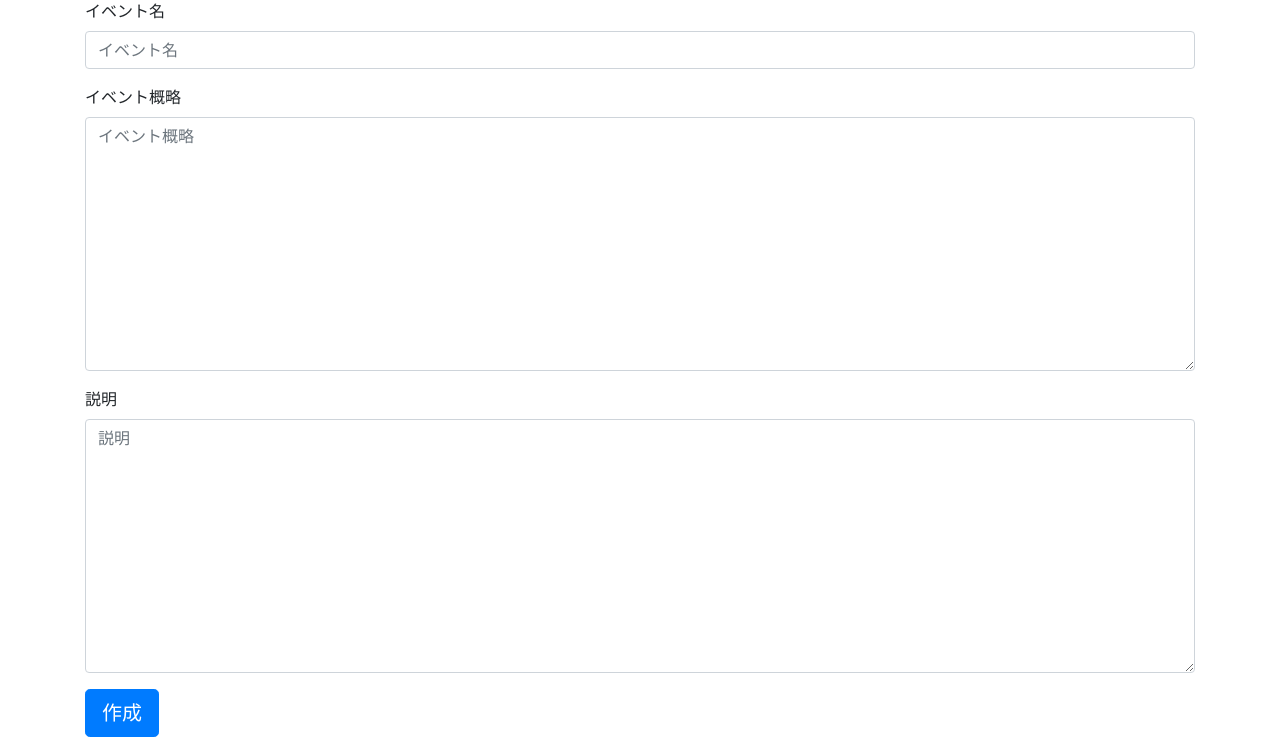
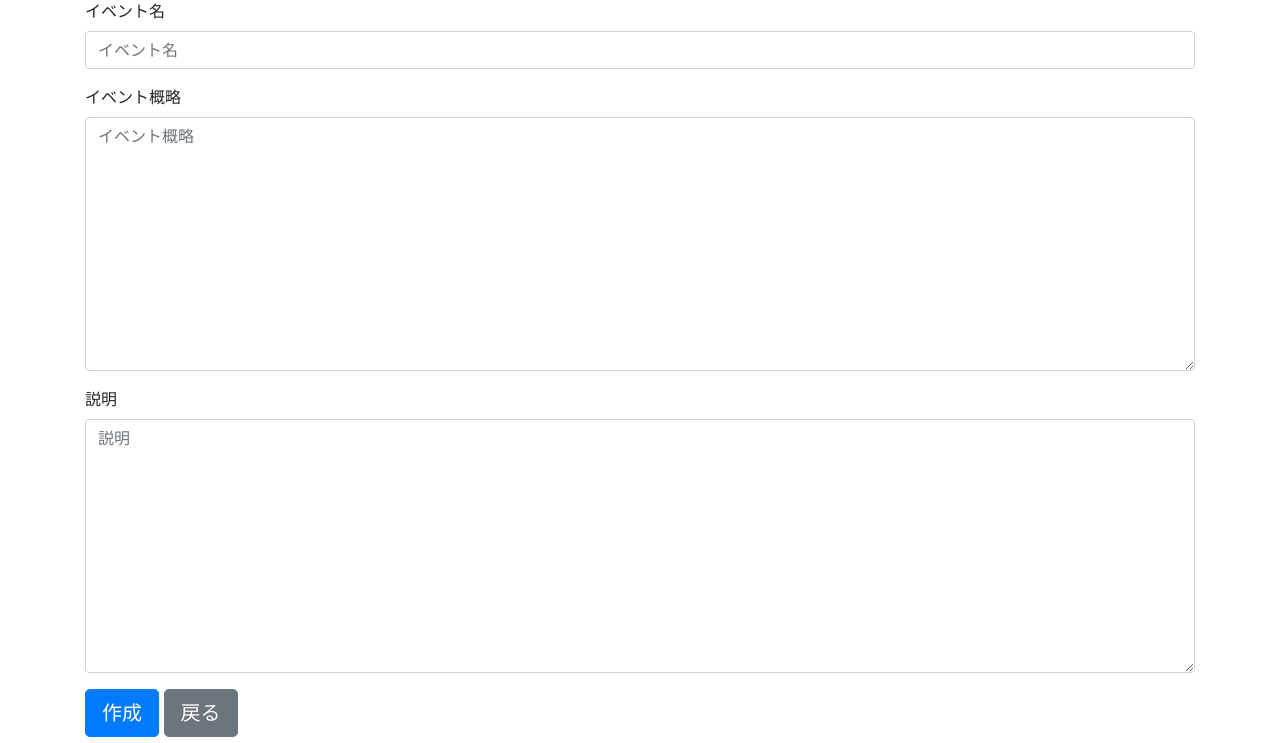
Before and after one commit to NAKKA-K/with-any-zeal, a Django app: page /product/create/ in a window 1280 px wide. Shown: the part 57-800 px from the top of the page. Run offline with Django 3.2, Linux system fonts and the light colour scheme; some libraries are stand-ins or nearby versions.

Commit message:
Add back button to event form

```diff
--- a/product/templates/product/event_form.html
+++ b/product/templates/product/event_form.html
@@ -10,5 +10,6 @@
         {% bootstrap_form form %}
 
         <button type="submit" class="btn btn-primary btn-lg">作成</button>
+        <a href="{% url 'product:event_list' %}" class="btn btn-secondary btn-lg">戻る</a>
     </form>
 {% endblock content %}
```
